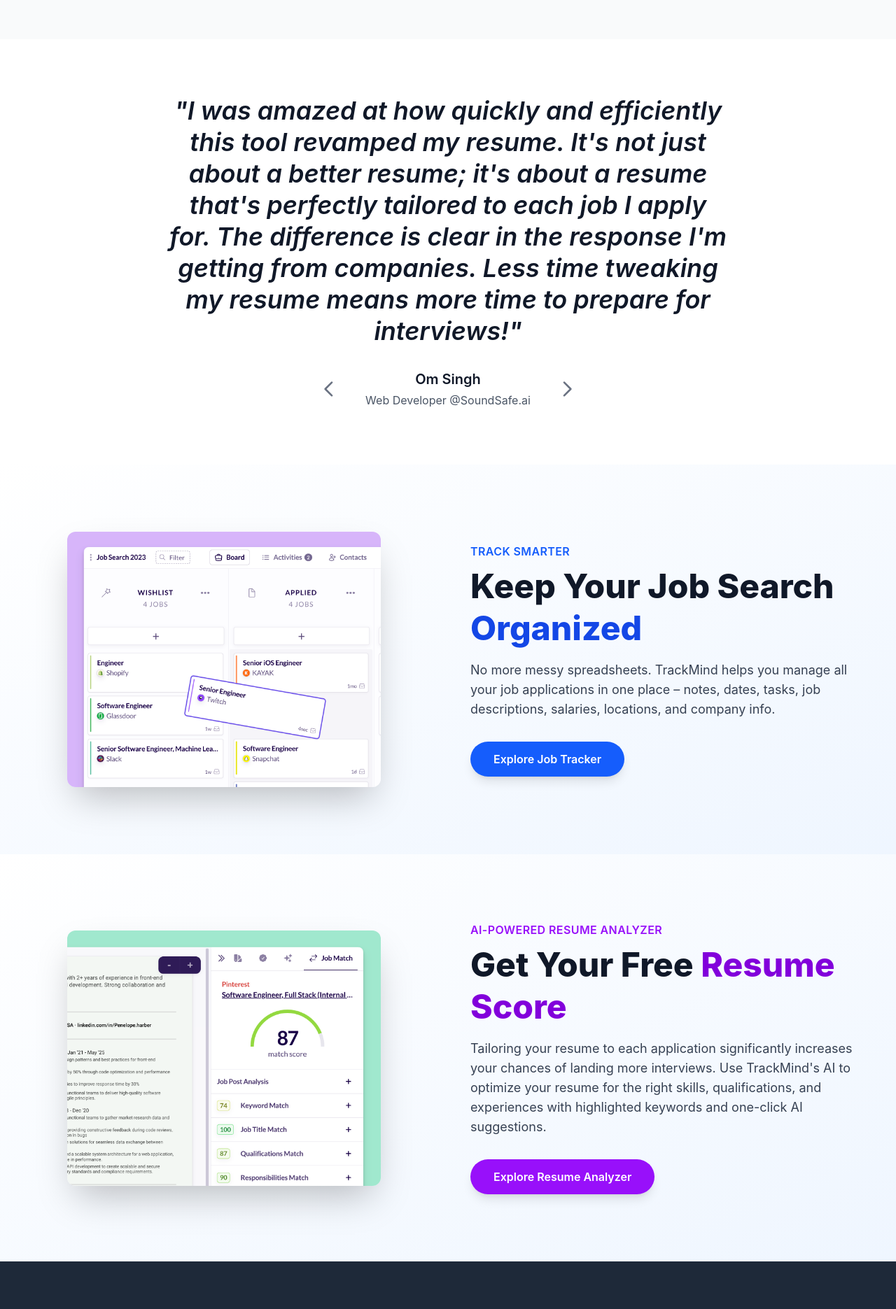
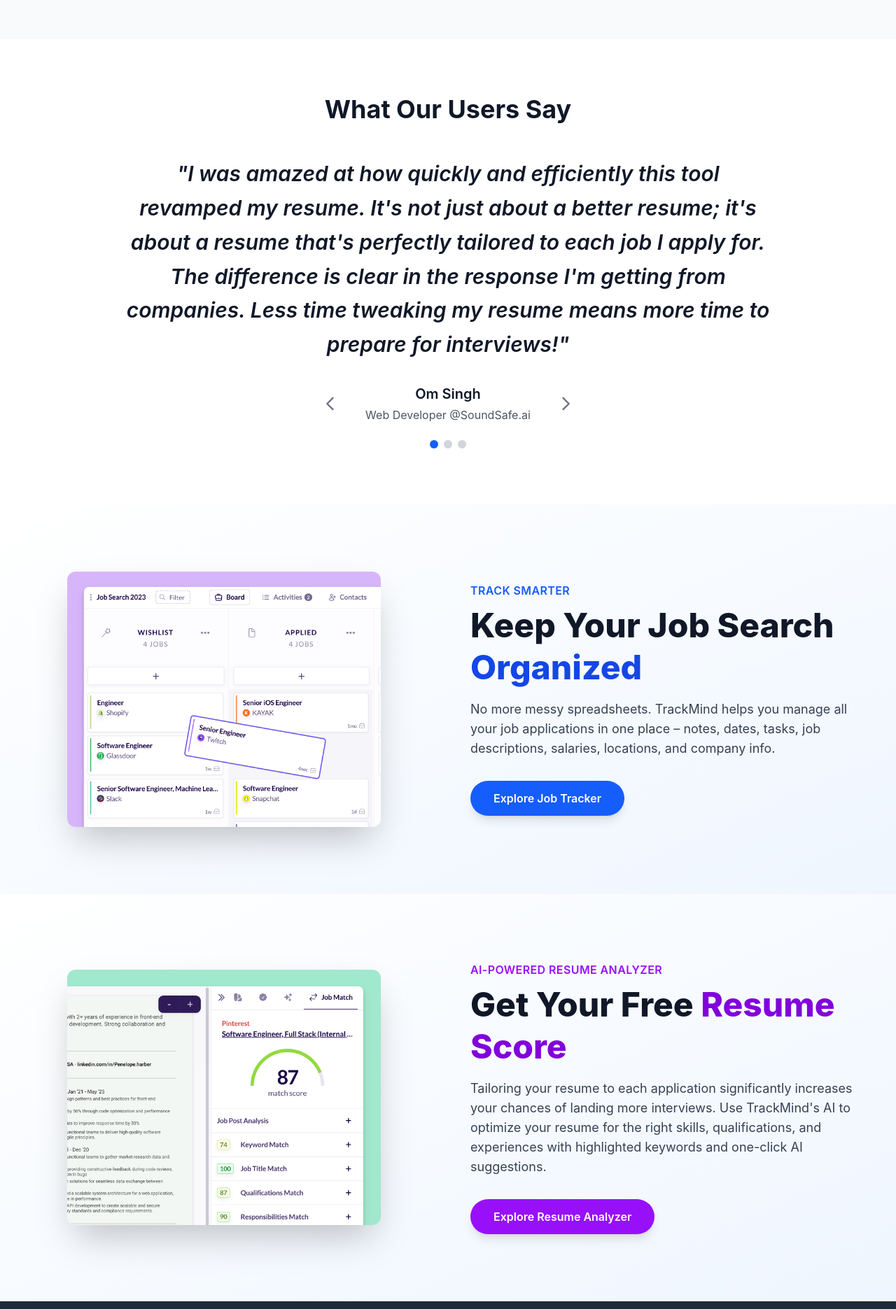
Before and after one commit to 24-droid/TrackMind, a React (Vite) app in the folder Frontend/: page / in a window 1280 px wide. Shown: the part 1660-3531 px from the top of the page at 70% size. Built offline with nearby package versions, Linux system fonts and the light colour scheme; no server answers; sample sign-in values are in the browser's storage.

Commit message:
Improvised resume and jobs section

```diff
--- a/Frontend/src/components/Resume.jsx
+++ b/Frontend/src/components/Resume.jsx
@@ -15,7 +15,9 @@ const Resume = () => {
     >
       <div className="container mx-auto px-4 sm:px-6 lg:px-8 flex flex-col md:flex-row items-center justify-center gap-12 lg:gap-16">
 
-        <div className="w-full md:w-1/2 flex justify-center order-2 md:order-1">
+        {/* Image Section - This should be first for mobile */}
+        {/* Removed order-2 and md:order-1 to make it default first on mobile */}
+        <div className="w-full md:w-1/2 flex justify-center">
           <div className="max-w-md w-full rounded-xl overflow-hidden shadow-2xl transform hover:scale-[1.02] transition-transform duration-300">
             <img
               src={resume}
@@ -26,8 +28,10 @@ const Resume = () => {
           </div>
         </div>
 
-
-        <div className="w-full md:w-1/2 text-center md:text-left order-1 md:order-2">
+        {/* Text Section - This should be second for mobile */}
+        {/* Removed order-1 and md:order-2 to make it default second on mobile */}
+        {/* Added md:order-1 here to put text first on medium screens and up, matching the Jobs section's alternating layout */}
+        <div className="w-full md:w-1/2 text-center md:text-left md:order-1">
           <p className="text-sm sm:text-base text-purple-600 font-semibold uppercase tracking-wide mb-2">
             AI-POWERED RESUME ANALYZER
           </p>
--- a/Frontend/src/components/Reviews.jsx
+++ b/Frontend/src/components/Reviews.jsx
@@ -1,5 +1,5 @@
 import React, { useState } from 'react';
-import useScrollAnimation from '../animation/useScrollAnimation'; // Assuming this provides simple slide-up effect
+import useScrollAnimation from '../animation/useScrollAnimation';
 
 const reviews = [
   {
@@ -34,10 +34,17 @@ const Reviews = () => {
 
   return (
     <section className="bg-white py-16 sm:py-20">
-      <div className="container mx-auto px-4 sm:px-6 lg:px-8 text-center max-w-4xl">
-        <h2 className="sr-only">Customer Reviews</h2> {/* Hidden heading for accessibility */}
+      <div className="container mx-auto px-4 sm:px-6 lg:px-8 text-center max-w-5xl">
+        <h2 className="text-3xl sm:text-4xl font-bold text-gray-900 mb-12">
+          What Our Users Say
+        </h2>
+
         <div ref={ref} className={`mb-8 ${isVisible ? 'slide-up-active' : ''}`}>
-          <blockquote className="text-3xl sm:text-4xl font-semibold text-gray-900 leading-tight italic px-4">
+          <blockquote
+
+            className="text-2xl sm:text-3xl font-semibold text-gray-900 leading-relaxed italic px-4"
+            key={currentReviewIndex}
+          >
             "{currentReview.text}"
           </blockquote>
         </div>
@@ -48,7 +55,8 @@ const Reviews = () => {
             className="p-3 text-gray-500 hover:text-blue-600 transition-colors duration-200 rounded-full focus:outline-none focus:ring-2 focus:ring-blue-500"
             aria-label="Previous review"
           >
-            <svg className="w-6 h-6 sm:w-8 sm:h-8" fill="none" stroke="currentColor" viewBox="0 0 24 24" xmlns="http://www.w3.org/2000/svg">
+
+            <svg className="w-6 h-6 sm:w-7 sm:h-7" fill="none" stroke="currentColor" viewBox="0 0 24 24" xmlns="http://www.w3.org/2000/svg">
               <path strokeLinecap="round" strokeLinejoin="round" strokeWidth="2" d="M15 19l-7-7 7-7"></path>
             </svg>
           </button>
@@ -67,10 +75,25 @@ const Reviews = () => {
             className="p-3 text-gray-500 hover:text-blue-600 transition-colors duration-200 rounded-full focus:outline-none focus:ring-2 focus:ring-blue-500"
             aria-label="Next review"
           >
-            <svg className="w-6 h-6 sm:w-8 sm:h-8" fill="none" stroke="currentColor" viewBox="0 0 24 24" xmlns="http://www.w3.org/2000/svg">
+
+            <svg className="w-6 h-6 sm:w-7 sm:h-7" fill="none" stroke="currentColor" viewBox="0 0 24 24" xmlns="http://www.w3.org/2000/svg">
               <path strokeLinecap="round" strokeLinejoin="round" strokeWidth="2" d="M9 5l7 7-7 7"></path>
             </svg>
           </button>
+        </div>
+
+
+        <div className="flex justify-center mt-6 gap-2">
+          {reviews.map((_, index) => (
+            <button
+              key={index}
+              onClick={() => setCurrentIndex(index)}
+              className={`block w-3 h-3 rounded-full transition-colors duration-200 ${
+                index === currentReviewIndex ? 'bg-blue-600' : 'bg-gray-300 hover:bg-gray-400'
+              }`}
+              aria-label={`Go to review ${index + 1}`}
+            ></button>
+          ))}
         </div>
       </div>
     </section>
--- a/Frontend/src/context/AuthContext.jsx
+++ b/Frontend/src/context/AuthContext.jsx
@@ -16,7 +16,12 @@ export const AuthProvider=({children})=>{
             setLoading(true);
             const storedToken = localStorage.getItem('token');
             console.log("AuthContext: Token from localStorage:", storedToken);
-            if (storedToken) {
+            if (!storedToken) {
+                setLoading(false);
+                console.log("AuthContext: No token found. Skipping user verification and setting loading to false.");
+                return;
+            }
+            else if (storedToken) {
                 axios.defaults.headers.common['Authorization'] = `Bearer ${storedToken}`;
                 setToken(storedToken);
             } else {
@@ -51,6 +56,7 @@ export const AuthProvider=({children})=>{
         axios.defaults.headers.common['Authorization'] = `Bearer ${newToken}`;
         setUser(userData);
         setToken(newToken);
+        setLoading(false);
         navigate('/applications');
     }
     const logout=async()=>{
@@ -66,6 +72,7 @@ export const AuthProvider=({children})=>{
             delete axios.defaults.headers.common['Authorization'];
             setUser(null);
             setToken(null);
+            setLoading(false);
             navigate('/login');
         }
     }
```
